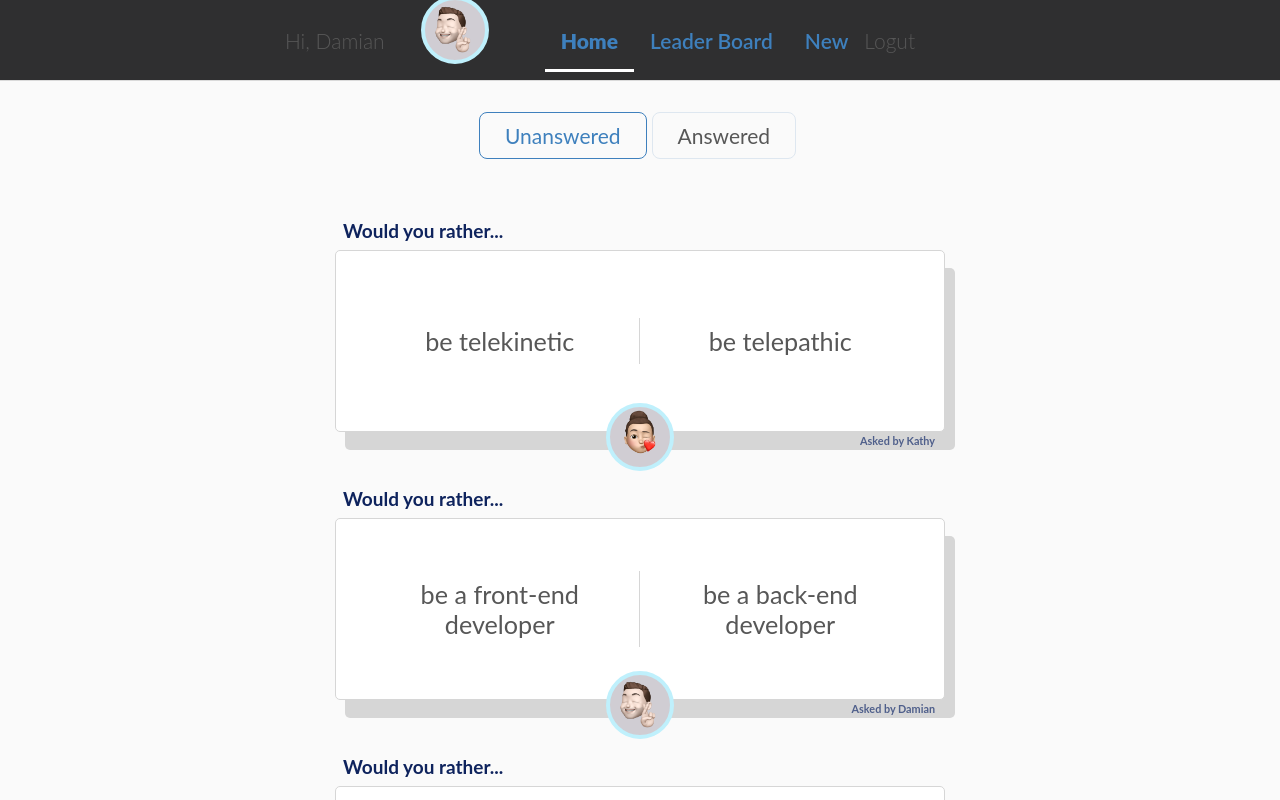
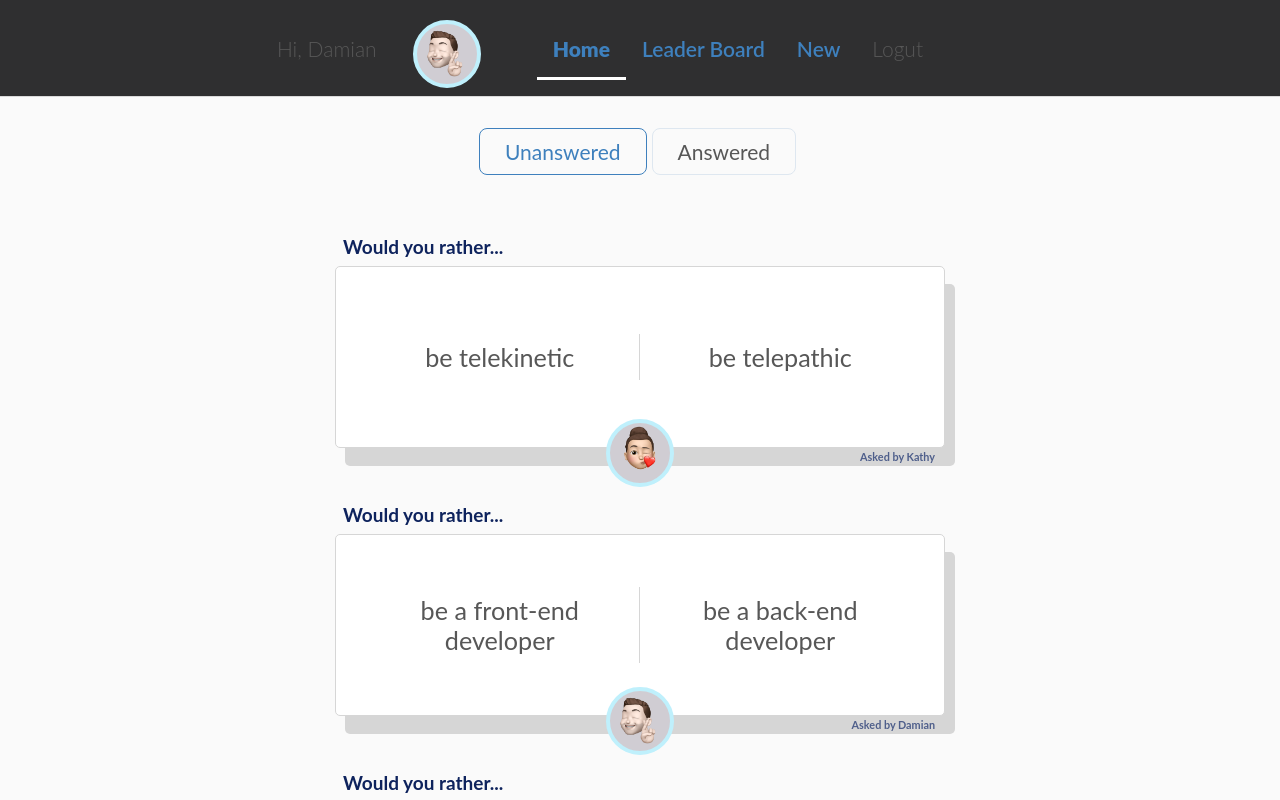
Before and after one commit to sonorone/reactnd-would-you-rather, a React (Create React App) app: page / in a window 1280 px wide. Both pictures are taken after a click on the link "Login". Shown: the top 800 px of the page. Built offline with nearby package versions, Linux system fonts and the light colour scheme.

Commit message:
fix for face position and logout

```diff
--- a/src/components/Nav.css
+++ b/src/components/Nav.css
@@ -17,10 +17,10 @@
   /* tablets and desktop */
   .top-nav {
     width: 100%;
-    height: 10vmin;
+    height: 12vmin;
   }
   .nav-face {
-    top: 4vmin;
+    top: 6vmin;
     position: relative;
   }
   .nav-face-text {
@@ -48,3 +48,8 @@
   border-block-end: 3vmin;
   border-bottom: 3px solid white;
 }
+
+.logout {
+  margin-left: 2vmin;
+  cursor: pointer;
+}
--- a/src/components/Nav.js
+++ b/src/components/Nav.js
@@ -41,9 +41,13 @@ const Nav = (props) => {
           New
         </NavLink>
       </div>
-      <div className='logout' onClick={props.handleLogout}>
-        Logut
-      </div>
+      {props?.user !== null ? (
+        <div className='logout' onClick={props.handleLogout}>
+          Logut
+        </div>
+      ) : (
+        <div></div>
+      )}
     </nav>
   );
 };
```
